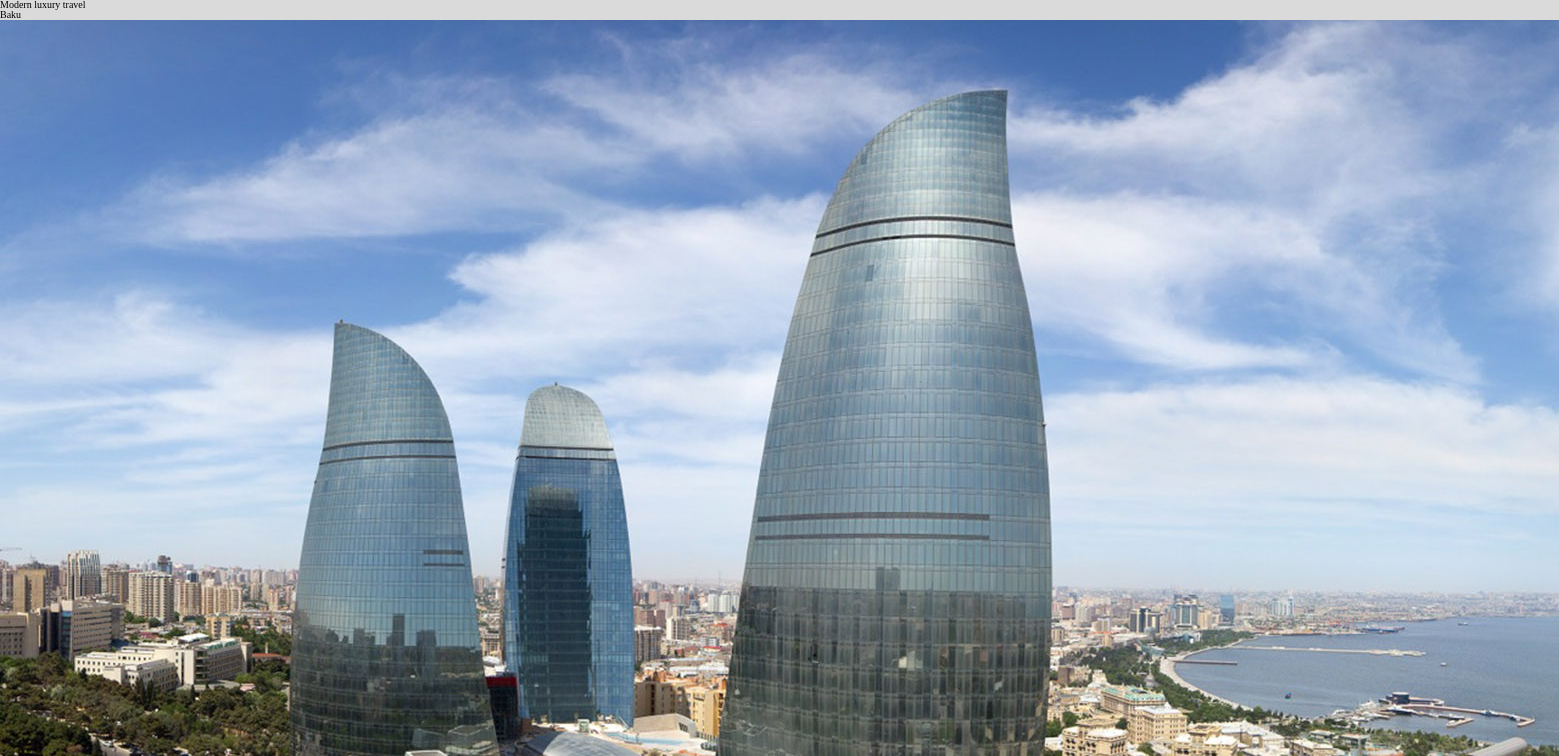
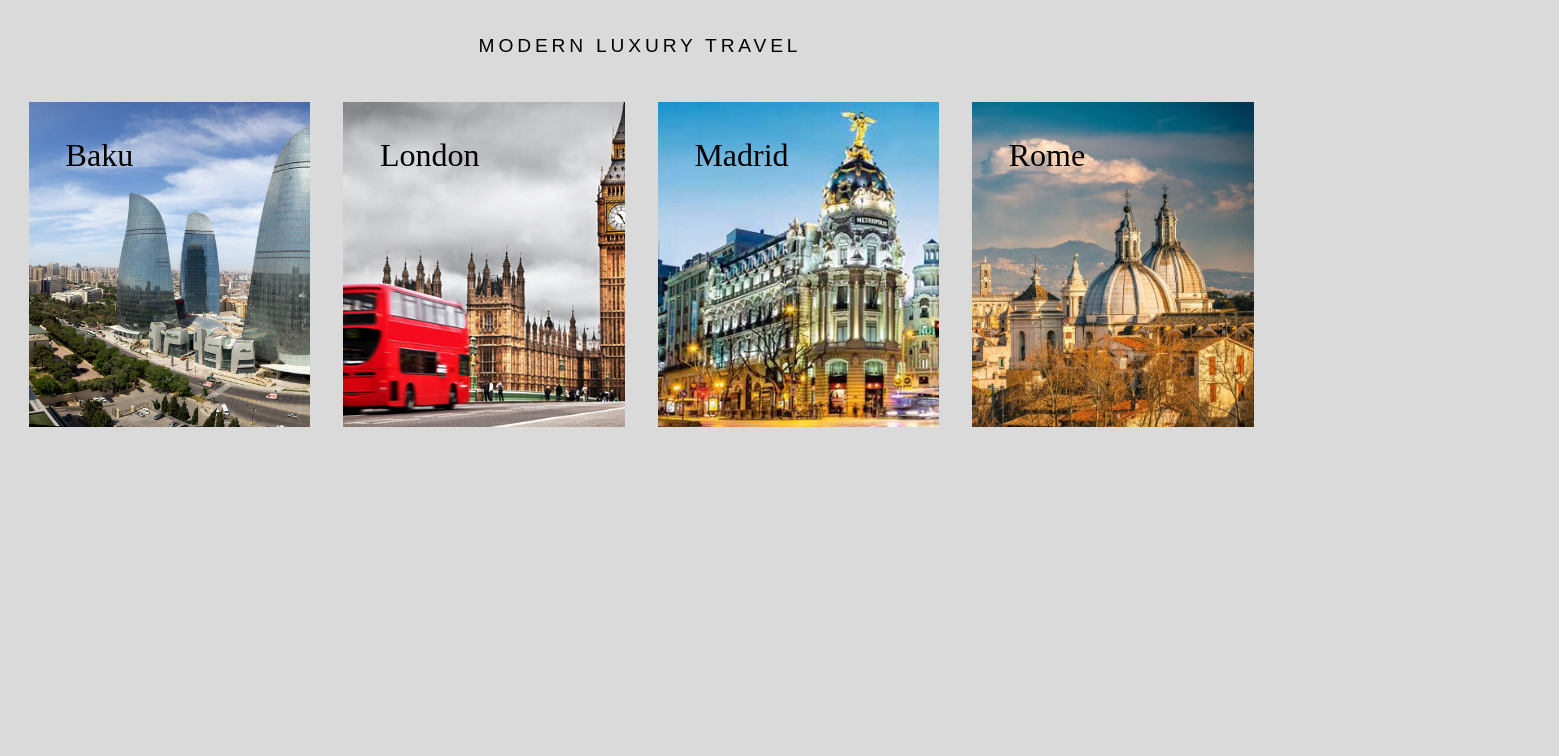
Before and after one commit to zinabougri/css-exercise-four, a plain HTML site: page index.html in a window 1280 px wide. Shown: the top 756 px of the page, 1559 px wide, since content can reach past the window. Drawn offline with Linux system fonts and the light colour scheme.

Commit message:
media queries and updated HTML

```diff
--- a/css/style.css
+++ b/css/style.css
@@ -1,4 +1,73 @@
 body {
   background-color: #dadada;
-  font-size: 10px;
+  font-size: 16px;
 }
+
+*, *:before, *:after {
+  box-sizing: border-box;
+}
+
+h1 {
+  font-size: 1.2em;
+  text-transform: uppercase;
+  font-weight: lighter;
+  padding-top: 1.15em;
+  text-align: center;
+  line-height: 2.5em;
+  font-family: 'Raleway', Arial, sans-serif;
+  letter-spacing: .2em;
+}
+
+h3 {
+  font-size: 2em;
+  font-weight: normal;
+  padding-top: 1.15em;
+  padding-left: 1.15em;
+  font-family: serif;
+}
+
+/*images*/
+.preview {
+  width: 100%;
+  height: 325px;
+  background-position: left;
+  background-repeat: no-repeat;
+  background-size: cover;
+  display: block;
+  margin: 2em auto;
+}
+
+.baku {
+  background-image: url('/images/baku.jpg');
+}
+
+.london {
+  background-image: url('/images/london.png');
+  background-position: center;
+}
+
+.madrid {
+  background-image: url('/images/madrid.jpg');
+}
+
+.rome {
+  background-image: url('/images/rome.jpg');
+  background-position: right;
+}
+
+/*media queries*/
+@media screen and (min-width: 710px) {
+  .preview {
+    width: 45%;
+    margin-left: 3%;
+    display: inline-block;
+  }
+}
+
+@media screen and (min-width: 1020px) {
+  .preview {
+    width: 22%;
+    margin-left: 2.25%;
+    display: inline-block;
+  }
+}
--- a/index.html
+++ b/index.html
@@ -5,26 +5,22 @@
     <title>css exercise four</title>
     <link rel="stylesheet" href="css/reset.css">
     <link rel="stylesheet" href="css/style.css">
-    <meta name="viewport" content="width=375px, initial-scale=1">
+    <meta name="viewport" content="width=device-width, initial-scale=1">
   </head>
   <body>
     <section class="container">
       <h1>Modern luxury <span class="emphasis">travel</span></h1>
       <div class="preview baku">
-        <h1>Baku</h1>
-        <img src="images/baku.jpg">
+        <h3>Baku</h3>
       </div>
       <div class="preview london">
-        <h1>London</h1>
-        <img src="images/london.png">
+        <h3>London</h3>
       </div>
       <div class="preview madrid">
-        <h1>Madrid</h1>
-        <img src="images/madrid.jpg">
+        <h3>Madrid</h3>
       </div>
       <div class="preview rome">
-        <img src="images/rome.jpg">
-        <h1>Rome</h1>
+        <h3>Rome</h3>
       </div>
     </section>
   </body>
```
